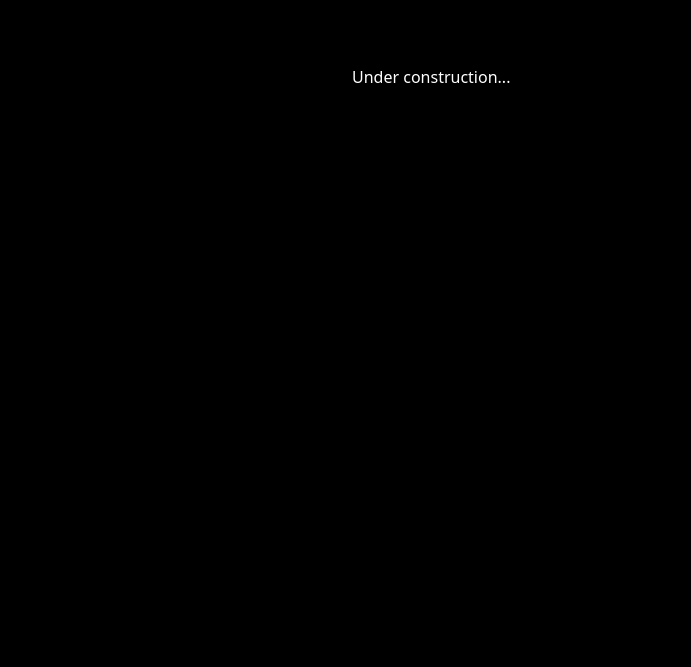
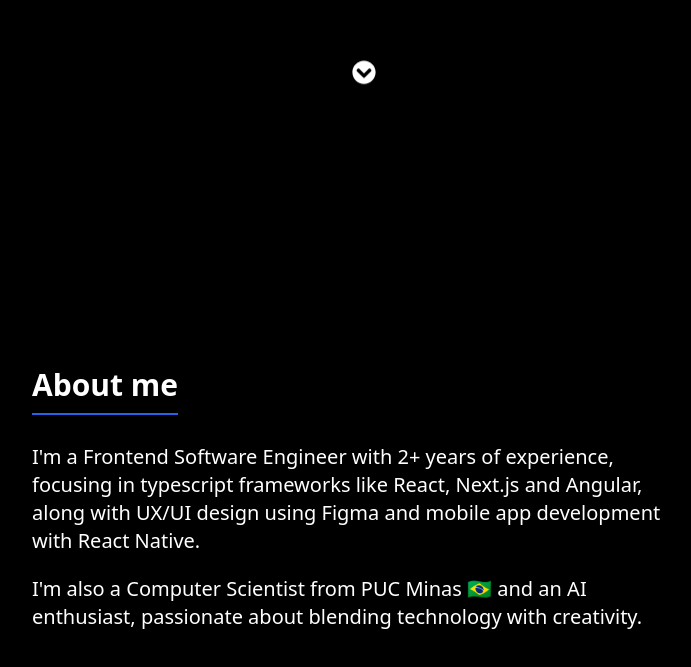
Before and after one commit to ibryans/ibryans.github.io, a Next.js app: page / in a window 1280 px wide. Shown: the part 691-1358 px from the top of the page, without its empty margins (288-979 px from the left). Before the commit the page ends 820 px from the top, so only its background shows below. Built offline with nearby package versions, Linux system fonts and the light colour scheme.

Commit message:
feat: Show about section

```diff
--- a/src/app/_components/about/about.tsx
+++ b/src/app/_components/about/about.tsx
@@ -8,7 +8,7 @@ export function About() {
         <div className="flex justify-center items-center appear h-screen" id="about">
             <section className="w-full md:w-1/2 px-10 md:px-0">
                 <h3 className="text-3xl font-bold">
-                    <span className="border-l-2 border-blue-600 px-3">
+                    <span className="border-b-2 border-blue-600 py-2">
                         About me
                     </span>
                 </h3>
--- a/src/app/_components/header/header.tsx
+++ b/src/app/_components/header/header.tsx
@@ -77,11 +77,10 @@ export function Header() {
 
             </div>
 
-            <a className="absolute bottom-0 left-[50%] w-100 mb-10 cursor-pointer">
-               Under construction...
-               {/* <FaChevronCircleDown
+            <a href="#about" className="absolute bottom-0 left-[50%] w-100 mb-10 cursor-pointer">
+               <FaChevronCircleDown
                     className="animate-bounce w-6 h-6 transition"
-                />  */}
+                />
             </a>
 
         </div>
--- a/src/app/page.tsx
+++ b/src/app/page.tsx
@@ -13,7 +13,7 @@ export default function Home() {
     <main className="dark:text-white text-black container mx-auto">
       <Navbar/>
       <Header/>
-      {/* <About/> */}
+      <About/>
       {/* <Skills/> */}
       {/* <Experiences/> */}
     </main>
```
